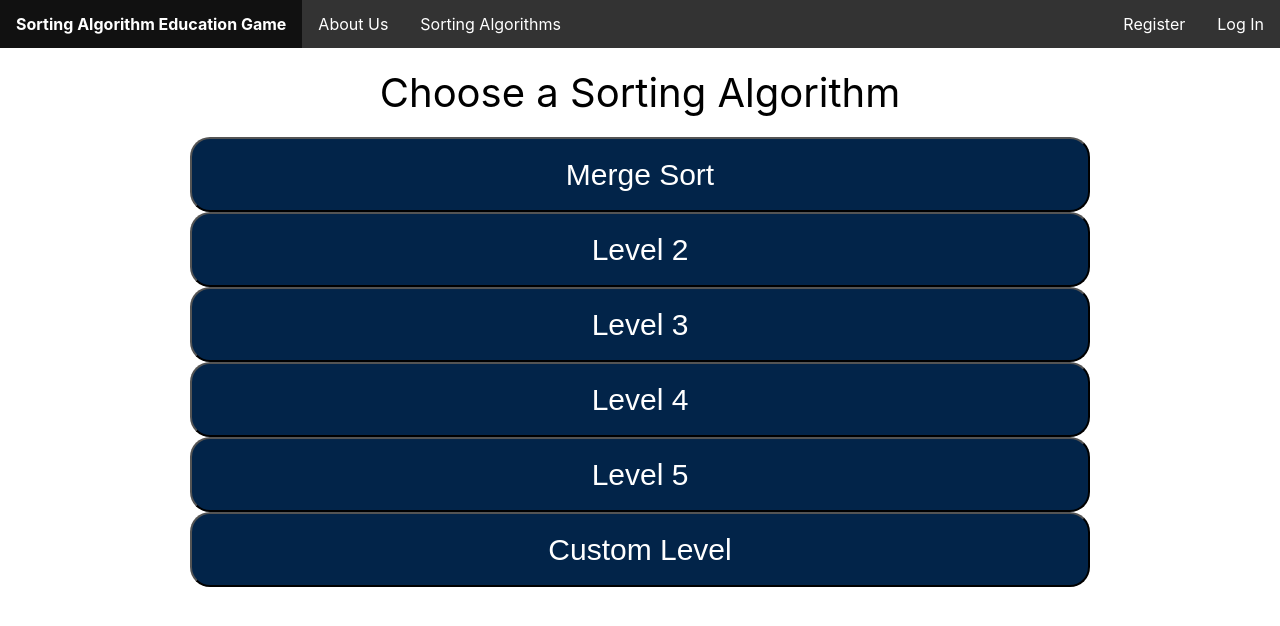
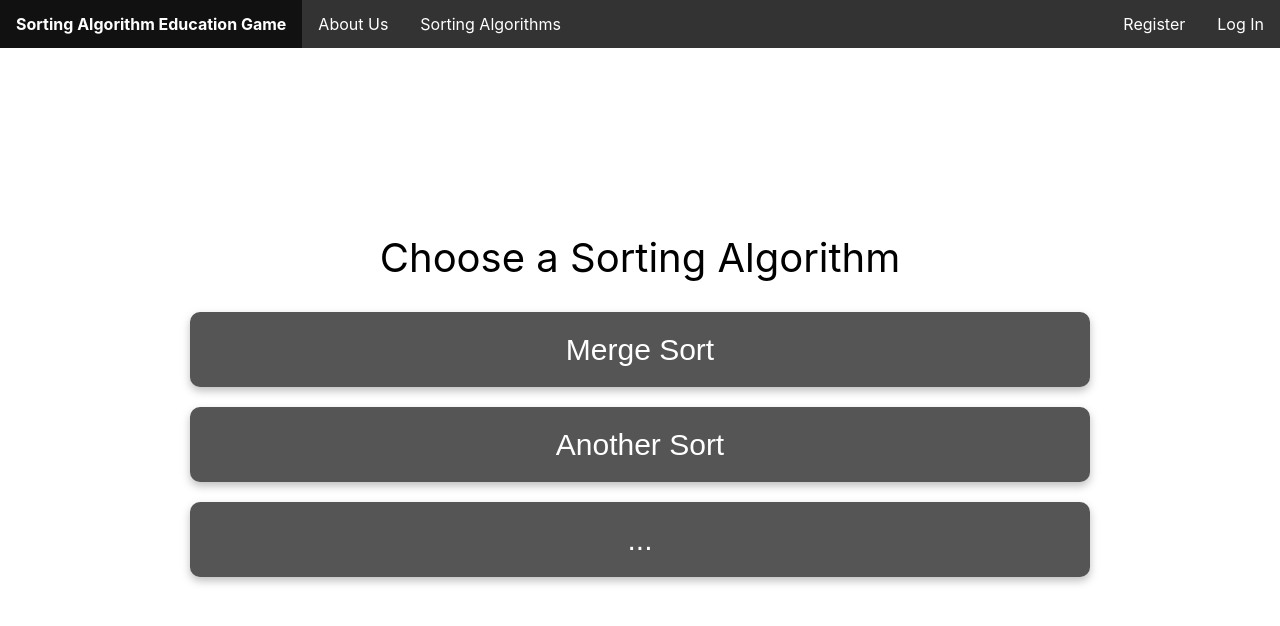
Before and after one commit to ShaimaaAliECE/se3350_project-group-13, a React (Create React App) app in the folder sortalgorithgame/: page / in a window 1280 px wide. Shown: the top 626 px of the page. Built offline with nearby package versions, Linux system fonts and the light colour scheme.

Commit message:
update home page buttons

```diff
--- a/sortalgorithgame/src/components/Home.js
+++ b/sortalgorithgame/src/components/Home.js
@@ -3,21 +3,16 @@ import '../styles/Home.css';
 
 export default function Home() {
     return (
-        <div >
+        <div class ="center">
             <br></br>
             <div className="ChooseAlgo" >Choose a Sorting Algorithm</div>
             <br></br>
             <a href="/mergeSortLevels"><button className="btnDiv">Merge Sort</button></a>
             <br></br>
-            <a href="/levelTwo"><button className="btnDiv">Level 2</button></a>
+            <button className="btnDiv">Another Sort</button>
             <br></br>
-            <button className="btnDiv">Level 3</button>
-            <br></br>
-            <button className="btnDiv">Level 4</button>
-            <br></br>
-            <button className="btnDiv">Level 5</button>
-            <br></br>
-            <button className="btnDiv">Custom Level</button>
+            <button className="btnDiv">...</button>
+
 
         </div>
 
--- a/sortalgorithgame/src/styles/Home.css
+++ b/sortalgorithgame/src/styles/Home.css
@@ -1,17 +1,25 @@
-.background {
-  background-color: #C8EFF9;
-}
-
 .ChooseAlgo {
   font-size: 40px;
 }
 
 .btnDiv {
   justify-content: center;
-  border-radius: 20px;
-  background-color: #022449;
+  border-radius: 10px;
+  background-color: #555555;
   height: 75px;
   width: 900px;
   color: white;
   font-size: 30px;
+  margin: 10px;
+  border: none;
+  filter: drop-shadow(0px 4px 4px rgba(0, 0, 0, 0.25));
 }
+
+.center {
+  margin: 0;
+  position:absolute;
+  top: 50%;
+  left: 50%;
+  -ms-transform: translate(-50%, -50%);
+  transform: translate(-50%, -50%);
+}
```
